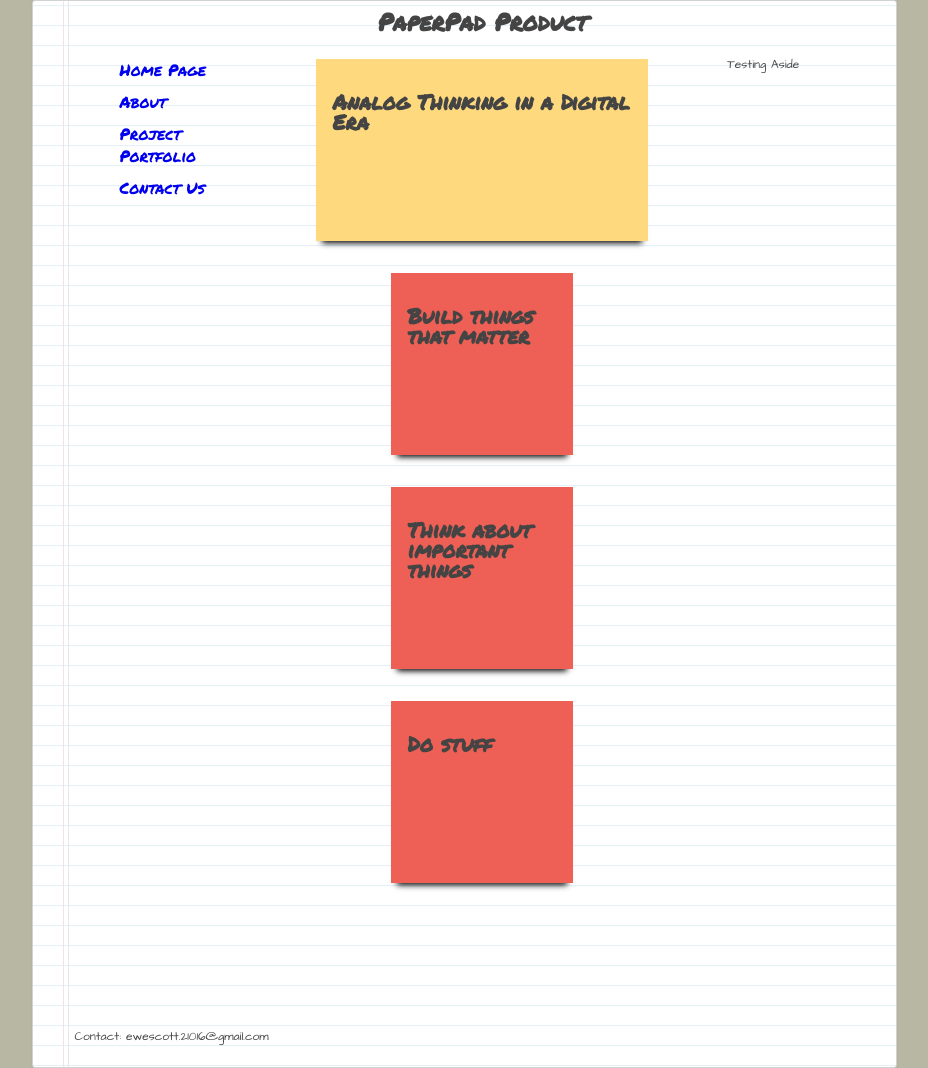
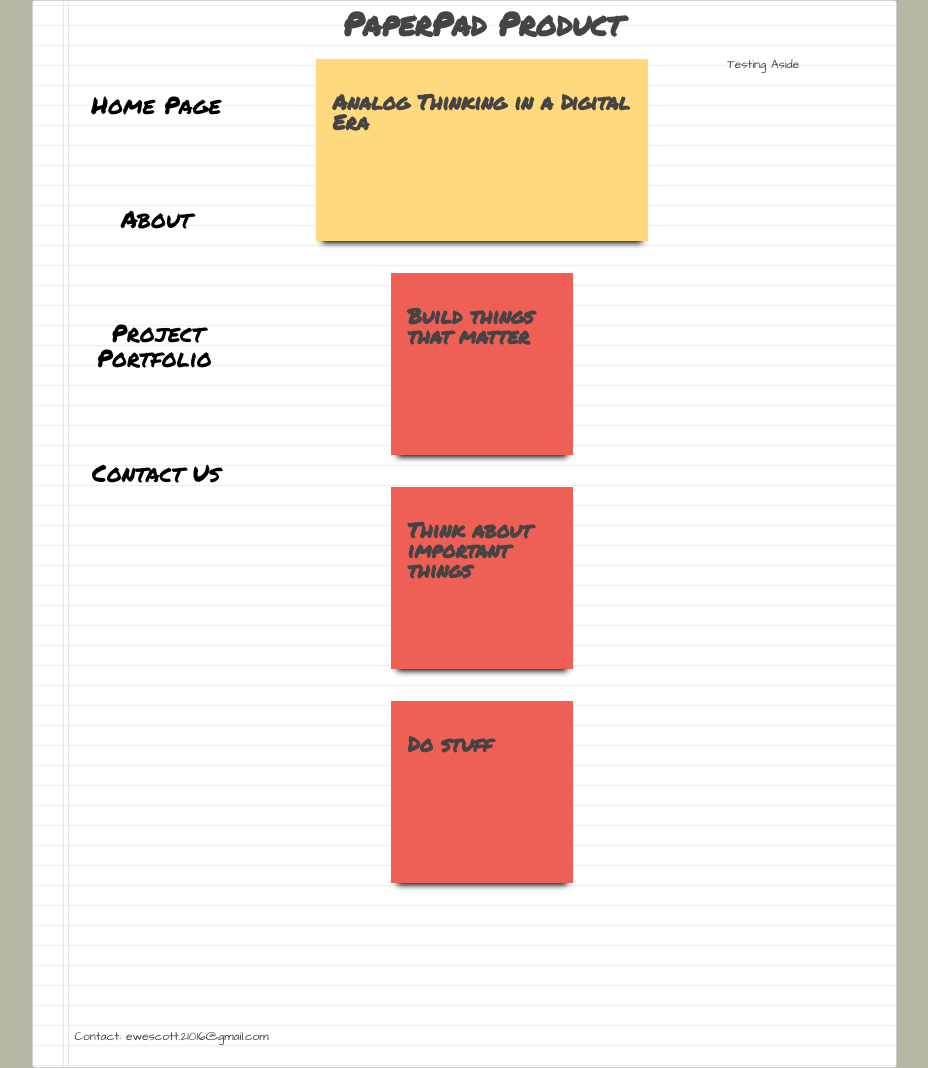
Before and after one commit to evantwescott/PortSite, a plain HTML site: page index.html in a window 1280 px wide. Shown: the whole page, without its empty margins (176-1104 px from the left). Drawn offline with Linux system fonts and the light colour scheme.

Commit message:
re-updated style sheets

```diff
--- a/css/normal.css
+++ b/css/normal.css
@@ -38,6 +38,17 @@
 
     nav>ul{
         display: flex;
+        height: 50%;
         flex-direction: column;
+        align-content: space-between;
+    }
+
+    nav>ul>li>a, nav>ul>li>a:visited{
+        font-size: x-large;
+        text-decoration: none;
+    }
+
+    h1{
+        font-size: xx-large;
     }
 }
--- a/css/style.css
+++ b/css/style.css
@@ -9,7 +9,7 @@ html{
 body{
     display: grid;
     grid: "header" 4em
-          "nav" 2em
+          "nav" auto
           "main" auto
           "aside" .25fr
           "footer" 4em/
@@ -49,6 +49,8 @@ header{
 
 /* Navigation Settings */
 nav{
+    margin: .1rem;
+    padding: .1rem;
     grid-area: nav;
     display: flex;
     justify-items: center;
@@ -57,19 +59,27 @@ nav{
 
 nav>ul{
     display: flex;
-    flex-direction: row;
+    flex-direction:row;
+    justify-content: space-around;
     list-style: none;
+    margin: .1rem;
+    padding: .1rem;
 }
 
 nav>ul>li{
-    padding: 5px;
+    margin: .1rem;
+    padding: .1rem;
+    text-align: center;
 }
 
 nav>ul>li>a, nav>ul>li>a:visited{
+    margin: .1rem;
+    padding: .1rem;
     border:none;
     outline:none;
     text-decoration:none;
     font-size: 1rem;
+    color: black;
 
 }
 
@@ -94,7 +104,7 @@ footer{grid-area: footer;}
 .paper-background{
         font: normal 12px/1.5 "Lucida Grande", arial, sans-serif;
         /* width: 50%; */
-        height: 100%;
+        height: auto;
         width: 100%;
         /* margin: 0 auto; */
         /* padding: 6px 5px 4px 42px; */
```
